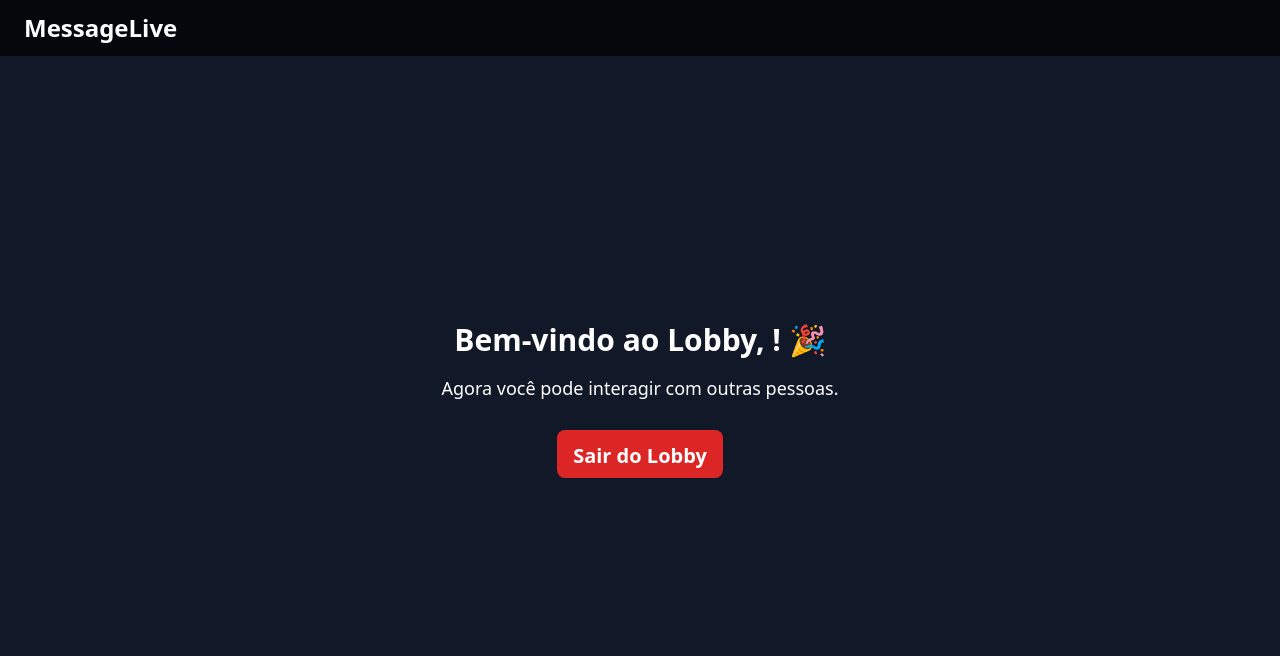
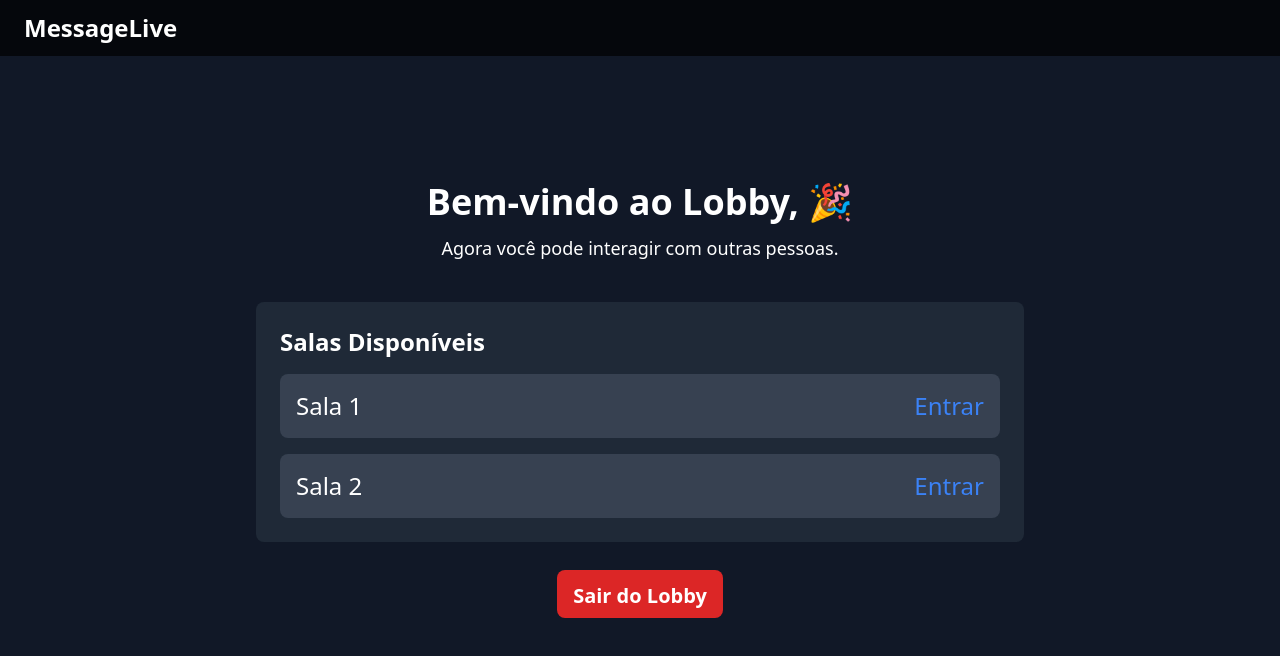
Before and after one commit to DanielQuintela/messageLive_Front-End, a React (Create React App) app: page /lobby in a window 1280 px wide. Shown: the top 656 px of the page. Built offline with nearby package versions, Linux system fonts and the light colour scheme; no server answers.

Commit message:
Mudança de lógica para notify

```diff
--- a/src/pages/home/index.tsx
+++ b/src/pages/home/index.tsx
@@ -2,6 +2,7 @@ import { useState } from 'react';
 import './index.css';
 import { useNavigate } from 'react-router-dom';
 import { useUser } from '../../hooks/UserContext';
+import { toast } from 'react-toastify';
 
 
 
@@ -17,9 +18,10 @@ function Home() {
 
     if (inputNome) {
       socket.emit("join", inputNome)
+      sessionStorage.setItem('notify', '0')
       navigate(`/lobby`);
     } else {
-      alert("Por favor, digite seu nome antes de entrar!"); // Evita que entre sem nome
+      toast.error("Por favor, digite seu nome para poder entrar!"); // Evita que entre sem nome
     }
 
   }
--- a/src/pages/lobby/index.tsx
+++ b/src/pages/lobby/index.tsx
@@ -6,27 +6,45 @@ import { useUser } from "../../hooks/UserContext";
 function Lobby() {
   const navigate = useNavigate();
   const { nome } = useUser();
-  const [acces, setAcces] = useState(0);
-  const validator =localStorage.getItem('nome') === nome
+  const access = sessionStorage.getItem('notify')
+  const validator = localStorage.getItem('nome') === nome;
 
   useEffect(() => {
-    if (acces < 1 && nome !== ""){
-      if(validator){
-        toast.success(`Bem-vindo de volta ${nome} !!`);
+    if (access === '0' && nome !== "") {
+      sessionStorage.setItem('notify', '1')
+      if (validator) {
+        toast(`Bem-vindo de volta ${nome} 🎉!!`);
       } else {
         toast.success(`Seja Bem-vindo, ${nome}!`);
-        localStorage.setItem('nome', nome)
+        localStorage.setItem('nome', nome);
       }
-      setAcces(acces + 1);
     }
-  }, [nome, acces, validator]);
+  }, [nome, access, validator]);
 
   return (
-    <>
+    <div className="flex flex-col items-center justify-center h-screen bg-gray-900 text-white">
+      <header className="text-center">
+        <h1 className="font-bold text-4xl">Bem-vindo ao Lobby, {nome} 🎉</h1>
+        <p className="mt-3 text-lg">Agora você pode interagir com outras pessoas.</p>
+      </header>
 
-      <div className="flex flex-col items-center justify-center h-screen bg-gray-900 text-white text-center">
-        <h1 className="font-bold text-3xl">Bem-vindo ao Lobby, {nome}! 🎉</h1>
-        <p className="mt-4 text-lg">Agora você pode interagir com outras pessoas.</p>
+      {/* Lista de Salas */}
+      <section className="mt-10 w-full max-w-3xl bg-gray-800 rounded-lg p-6">
+        <h2 className="text-2xl font-semibold mb-4">Salas Disponíveis</h2>
+        <div className="space-y-4">
+          <div className="flex justify-between items-center bg-gray-700 p-4 rounded-lg">
+            <span>Sala 1</span>
+            <button className="text-blue-500 hover:underline">Entrar</button>
+          </div>
+          <div className="flex justify-between items-center bg-gray-700 p-4 rounded-lg">
+            <span>Sala 2</span>
+            <button className="text-blue-500 hover:underline">Entrar</button>
+          </div>
+          {/* Adicionar mais salas conforme necessário */}
+        </div>
+      </section>
+
+      {/* Ação de Sair */}
       <button
         className="mt-7 px-4 py-3 h-12 bg-red-600 hover:bg-red-500 text-white font-bold rounded-lg transition-all duration-300 text-xl"
         onClick={() => navigate("/")}
@@ -34,7 +52,6 @@ function Lobby() {
         Sair do Lobby
       </button>
     </div>
-    </>
   );
 }
 
```
Lines whose indentation alone changed are shown as unchanged.
